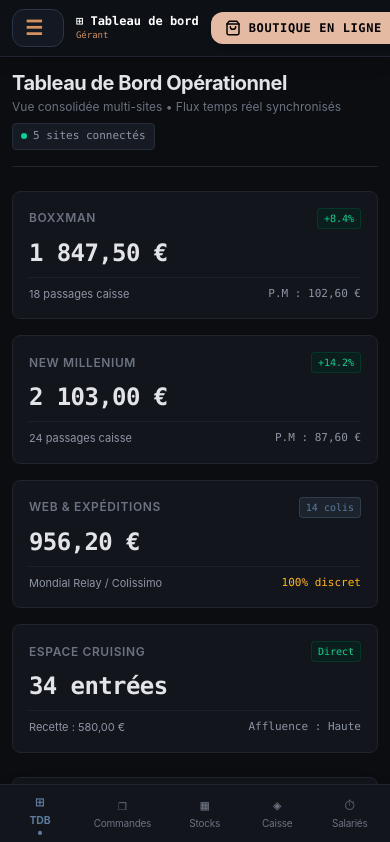
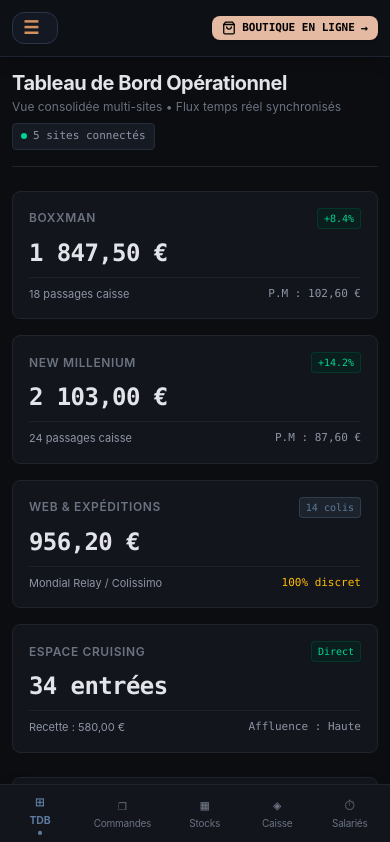
Before and after one commit to K2R18/boxman-demo, a Next.js app: page / in a window 390 px wide. Shown: the top 842 px of the page. Built offline with nearby package versions, Linux system fonts and the light colour scheme.

Commit message:
Fix(erp): compact boutique button and remove duplicate page title from navbar on mobile

```diff
--- a/src/app/globals.css
+++ b/src/app/globals.css
@@ -3643,6 +3643,9 @@
     .sm\:aspect-square {
       aspect-ratio: 1 / 1;
     }
+    .sm\:h-4 {
+      height: calc(var(--spacing) * 4);
+    }
     .sm\:h-11 {
       height: calc(var(--spacing) * 11);
     }
@@ -3657,6 +3660,9 @@
     }
     .sm\:h-\[320px\] {
       height: 320px;
+    }
+    .sm\:w-4 {
+      width: calc(var(--spacing) * 4);
     }
     .sm\:w-5 {
       width: calc(var(--spacing) * 5);
@@ -3717,6 +3723,11 @@
       margin-block-start: calc(calc(var(--spacing) * 6) * var(--tw-space-y-reverse));
       margin-block-end: calc(calc(var(--spacing) * 6) * calc(1 - var(--tw-space-y-reverse)));
     }
+    :where(.sm\:space-x-2 > :not(:last-child)) {
+      --tw-space-x-reverse: 0;
+      margin-inline-start: calc(calc(var(--spacing) * 2) * var(--tw-space-x-reverse));
+      margin-inline-end: calc(calc(var(--spacing) * 2) * calc(1 - var(--tw-space-x-reverse)));
+    }
     :where(.sm\:space-x-3 > :not(:last-child)) {
       --tw-space-x-reverse: 0;
       margin-inline-start: calc(calc(var(--spacing) * 3) * var(--tw-space-x-reverse));
@@ -3733,6 +3744,9 @@
     .sm\:rounded-2xl {
       border-radius: var(--radius-2xl);
     }
+    .sm\:rounded-xl {
+      border-radius: var(--radius-xl);
+    }
     .sm\:p-4 {
       padding: calc(var(--spacing) * 4);
     }
@@ -3754,6 +3768,12 @@
     .sm\:px-2 {
       padding-inline: calc(var(--spacing) * 2);
     }
+    .sm\:px-3 {
+      padding-inline: calc(var(--spacing) * 3);
+    }
+    .sm\:px-3\.5 {
+      padding-inline: calc(var(--spacing) * 3.5);
+    }
     .sm\:px-4 {
       padding-inline: calc(var(--spacing) * 4);
     }
@@ -3762,6 +3782,12 @@
     }
     .sm\:px-7 {
       padding-inline: calc(var(--spacing) * 7);
+    }
+    .sm\:py-1\.5 {
+      padding-block: calc(var(--spacing) * 1.5);
+    }
+    .sm\:py-2 {
+      padding-block: calc(var(--spacing) * 2);
     }
     .sm\:py-10 {
       padding-block: calc(var(--spacing) * 10);
@@ -3804,8 +3830,20 @@
       font-size: var(--text-xl);
       line-height: var(--tw-leading, var(--text-xl--line-height));
     }
+    .sm\:text-xs {
+      font-size: var(--text-xs);
+      line-height: var(--tw-leading, var(--text-xs--line-height));
+    }
     .sm\:text-\[11px\] {
       font-size: 11px;
+    }
+    .sm\:font-extrabold {
+      --tw-font-weight: var(--font-weight-extrabold);
+      font-weight: var(--font-weight-extrabold);
+    }
+    .sm\:tracking-wider {
+      --tw-tracking: var(--tracking-wider);
+      letter-spacing: var(--tracking-wider);
     }
   }
   @media (width >= 48rem) {
--- a/src/components/erp/ERPApp.tsx
+++ b/src/components/erp/ERPApp.tsx
@@ -43,17 +43,17 @@ export default function ERPApp() {
           <div className="max-w-7xl mx-auto px-3 sm:px-6 lg:px-8">
             <div className="flex items-center justify-between h-14 sm:h-16 gap-3">
 
-              {/* GAUCHE : BOUTON MENU ONGLETS + TITRE DE L'ONGLET + RÔLE */}
+              {/* GAUCHE : BOUTON MENU ONGLETS + RÔLE */}
               <div className="flex items-center space-x-3 shrink-0">
                 {/* Bouton Menu Onglets */}
                 <button
                   type="button"
                   onClick={() => setBurgerOpen(true)}
-                  className="flex items-center space-x-2 px-3 py-2 rounded-xl border border-[#2B3548] bg-[#141822] hover:bg-[#1C2330] hover:border-[#D4915E] text-white transition-all shadow-xs cursor-pointer group"
+                  className="flex items-center space-x-2 px-2.5 py-1.5 sm:px-3 sm:py-2 rounded-xl border border-[#2B3548] bg-[#141822] hover:bg-[#1C2330] hover:border-[#D4915E] text-white transition-all shadow-xs cursor-pointer group"
                   aria-label="Ouvrir le menu des onglets"
                   title="Ouvrir le menu des onglets"
                 >
-                  <span className="text-xl font-bold leading-none text-[#D4915E] group-hover:scale-110 transition-transform">
+                  <span className="text-lg sm:text-xl font-bold leading-none text-[#D4915E] group-hover:scale-110 transition-transform">
                     ☰
                   </span>
                   <span className="text-xs font-mono font-bold hidden sm:inline text-gray-200">
@@ -61,26 +61,10 @@ export default function ERPApp() {
                   </span>
                 </button>
 
-                {/* Titre Desktop avec icône & rôle */}
-                <div className="hidden md:block">
-                  <div className="flex items-center space-x-2.5">
-                    <h1 className="text-base font-extrabold text-white font-sans flex items-center space-x-2">
-                      <span className="text-[#D4915E] text-lg">{currentItem?.iconSymbol}</span>
-                      <span className="tracking-tight">{pageTitle}</span>
-                    </h1>
-                    <span className="font-mono text-[10px] font-bold text-[#D4915E] bg-[#D4915E]/10 border border-[#D4915E]/30 px-2 py-0.5 rounded-full">
-                      Rôle : {currentRole}
-                    </span>
-                  </div>
-                </div>
-
-                {/* Titre Mobile */}
-                <div className="md:hidden">
-                  <span className="font-mono text-xs font-bold text-white block truncate">
-                    {currentItem?.iconSymbol} {pageTitle}
-                  </span>
-                  <span className="text-[9px] font-mono text-[#D4915E] block">
-                    {currentRole}
+                {/* Badge Rôle (Desktop & Tablette) */}
+                <div className="hidden sm:flex items-center">
+                  <span className="font-mono text-[10px] font-bold text-[#D4915E] bg-[#D4915E]/10 border border-[#D4915E]/30 px-2.5 py-1 rounded-full">
+                    Rôle : {currentRole}
                   </span>
                 </div>
               </div>
@@ -128,7 +112,7 @@ export default function ERPApp() {
                 <button
                   type="button"
                   onClick={() => setAppMode("boutique")}
-                  className="flex items-center space-x-2 px-3.5 py-1.5 rounded-xl bg-[#E5BAA3] hover:bg-[#EDC9B5] text-black font-extrabold text-xs font-mono uppercase tracking-wider shadow-md transition-all cursor-pointer select-none"
+                  className="flex items-center space-x-1.5 sm:space-x-2 px-2.5 py-1 sm:px-3.5 sm:py-1.5 rounded-lg sm:rounded-xl bg-[#E5BAA3] hover:bg-[#EDC9B5] text-black font-bold sm:font-extrabold text-[11px] sm:text-xs font-mono uppercase tracking-normal sm:tracking-wider shadow-sm transition-all cursor-pointer select-none shrink-0"
                   title="Accéder à la boutique grand public et espace cruising"
                 >
                   <svg
@@ -138,14 +122,14 @@ export default function ERPApp() {
                     strokeWidth="2.2"
                     strokeLinecap="round"
                     strokeLinejoin="round"
-                    className="w-4 h-4 shrink-0 text-black"
+                    className="w-3.5 h-3.5 sm:w-4 sm:h-4 shrink-0 text-black"
                   >
                     <path d="M6 2L3 6v14a2 2 0 0 0 2 2h14a2 2 0 0 0 2-2V6l-3-4z" />
                     <line x1="3" y1="6" x2="21" y2="6" />
                     <path d="M16 10a4 4 0 0 1-8 0" />
                   </svg>
                   <span>Boutique en ligne</span>
-                  <span className="font-black text-sm">&rarr;</span>
+                  <span className="font-black text-xs sm:text-sm">&rarr;</span>
                 </button>
               </div>
             </div>
```
